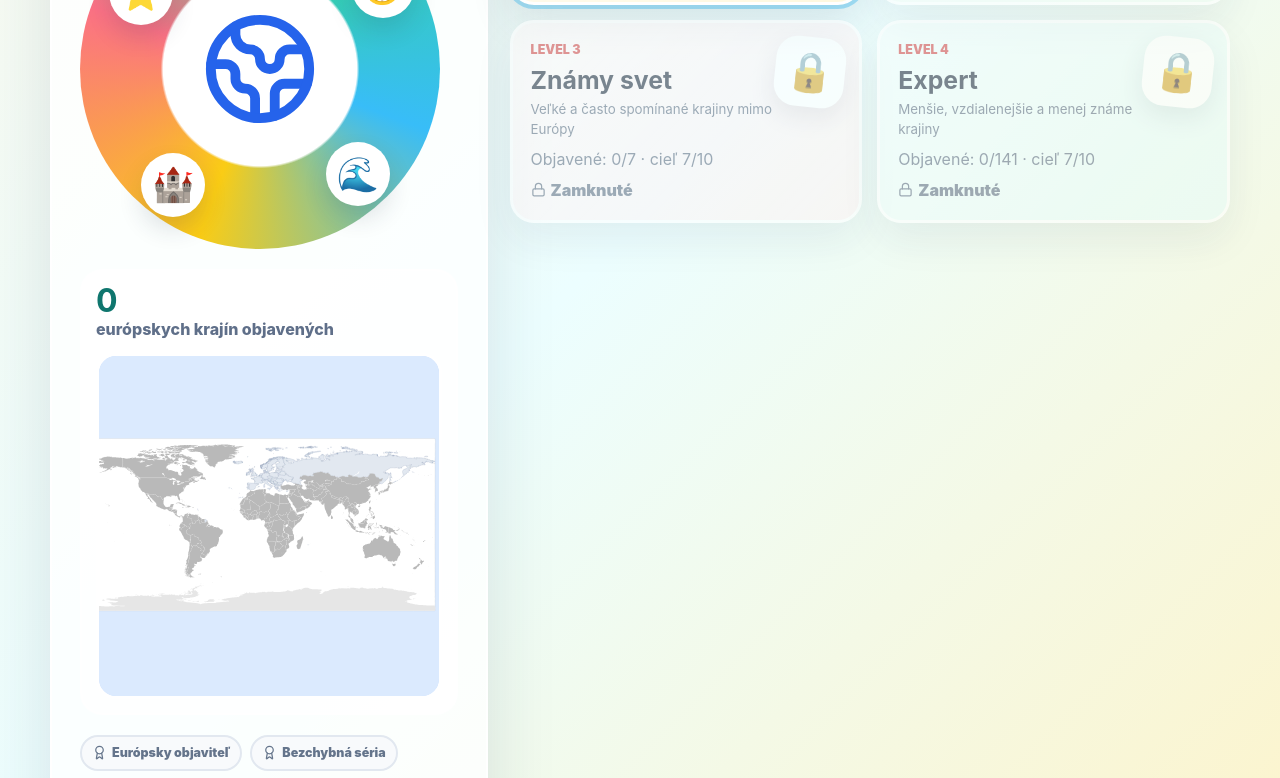
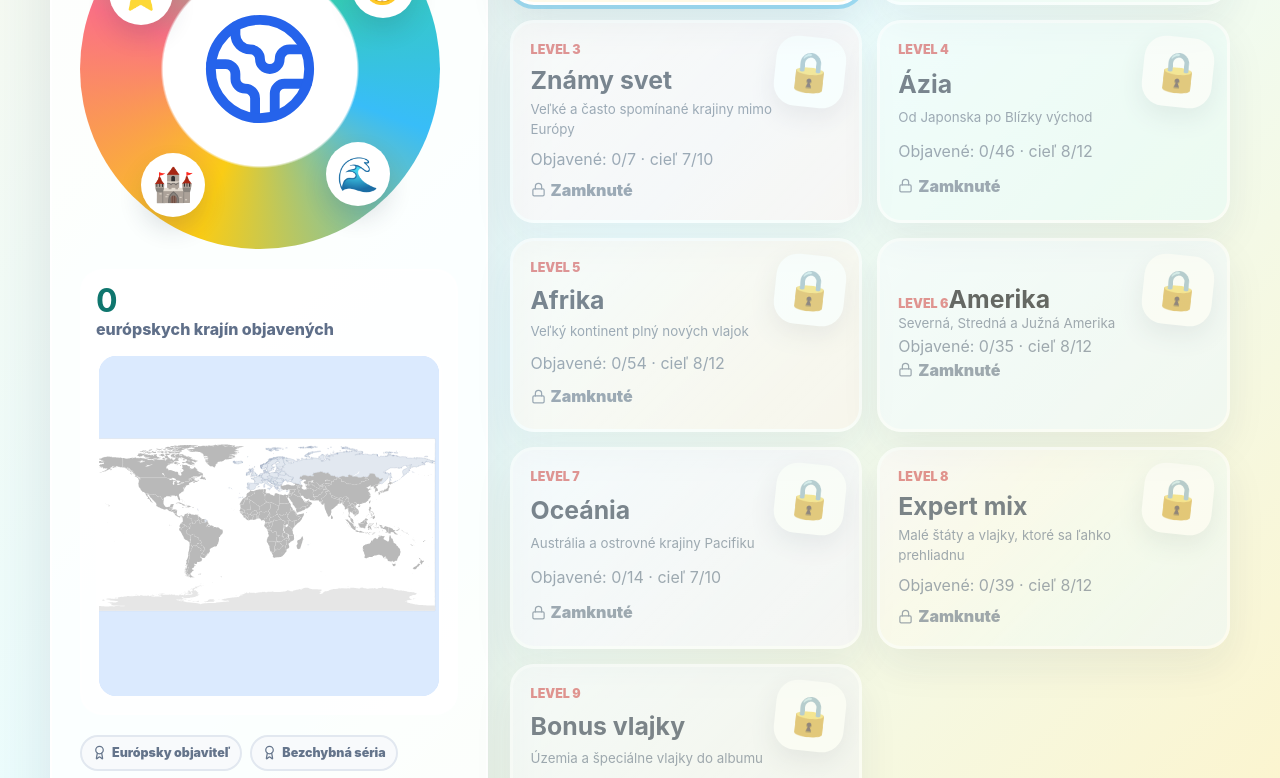
Before and after one commit to oaki/flags, a React (Vite) app: page / in a window 1280 px wide. Shown: the part 800-1578 px from the top of the page. Built offline with nearby package versions, Linux system fonts and the light colour scheme.

Commit message:
Split flag progression into regional levels

```diff
--- a/package.json
+++ b/package.json
@@ -1,7 +1,7 @@
 {
   "name": "flag-world-kids",
   "private": true,
-  "version": "0.1.16",
+  "version": "0.1.17",
   "type": "module",
   "scripts": {
     "dev": "vite --host 0.0.0.0",
--- a/src/App.tsx
+++ b/src/App.tsx
@@ -47,8 +47,8 @@ const regionNames: Record<string, string> = {
   Oceania: 'Oceánia',
 };
 
-const levelIcons = ['⭐', '🏰', '🌎', '🧭', '☀️', '🌊', '🔎', '🌍'];
-const levelThemes = ['sunny', 'forest', 'coral', 'jade', 'gold', 'ocean', 'violet', 'rainbow'];
+const levelIcons = ['⭐', '🏰', '🌎', '🧭', '☀️', '🌽', '🌊', '🔎', '🎒'];
+const levelThemes = ['sunny', 'forest', 'coral', 'jade', 'gold', 'ocean', 'violet', 'rainbow', 'slate'];
 const soundStorageKey = 'flag-world-kids-sound-v1';
 const voiceStorageKey = 'flag-world-kids-voice-v1';
 const difficultyStorageKey = 'flag-world-kids-difficulty-v1';
@@ -1029,7 +1029,7 @@ const App = () => {
                 Každá správna odpoveď odomkne novú krajinu v albume a krátky príbeh, ktorý si dieťa ľahko zapamätá.
               </p>
             </div>
-            <button className="adventure-button" type="button" onClick={() => startLevel(levels[1])}>
+            <button className="adventure-button" type="button" onClick={() => startLevel(levels[0])}>
               <Sparkles size={22} />
               Začať dobrodružstvo
             </button>
@@ -1183,8 +1183,8 @@ const App = () => {
               </span>
               <h2>Čo sa dieťa učí</h2>
             </div>
-            <button className="next-button" type="button" onClick={() => startLevel(levels[1])}>
-              Spustiť Európu
+            <button className="next-button" type="button" onClick={() => startLevel(levels[progress.currentLevel - 1] || levels[0])}>
+              Pokračovať v leveli
             </button>
           </div>
 
--- a/src/data/levels.ts
+++ b/src/data/levels.ts
@@ -32,14 +32,52 @@ const knownWorldCodes = [
   'IN',
 ];
 
+const expertFocusCodes = [
+  'AD',
+  'LI',
+  'SM',
+  'MC',
+  'VA',
+  'MT',
+  'IS',
+  'BH',
+  'BT',
+  'BN',
+  'MV',
+  'TL',
+  'DJ',
+  'KM',
+  'CV',
+  'ST',
+  'SC',
+  'GM',
+  'LS',
+  'SZ',
+  'BB',
+  'BS',
+  'BZ',
+  'DM',
+  'GD',
+  'LC',
+  'KN',
+  'VC',
+  'SR',
+  'FJ',
+  'KI',
+  'MH',
+  'FM',
+  'NR',
+  'PW',
+  'SB',
+  'TO',
+  'TV',
+  'VU',
+];
+
 const byRegion = (region: Country['region']) =>
   countries.filter((country) => country.region === region && country.independent).map((country) => country.code);
 
-const beginnerCodes = new Set([...easyCountryCodes, ...byRegion('Europe'), ...knownWorldCodes]);
-
-const expertCodes = countries
-  .filter((country) => country.independent && !beginnerCodes.has(country.code))
-  .map((country) => country.code);
+const bonusFlagCodes = countries.filter((country) => !country.independent).map((country) => country.code);
 
 export const levels: Level[] = [
   {
@@ -68,11 +106,51 @@ export const levels: Level[] = [
   },
   {
     id: 4,
-    title: 'Expert',
-    subtitle: 'Menšie, vzdialenejšie a menej známe krajiny',
+    title: 'Ázia',
+    subtitle: 'Od Japonska po Blízky východ',
+    targetScore: 8,
+    questionCount: 12,
+    countryCodes: byRegion('Asia'),
+  },
+  {
+    id: 5,
+    title: 'Afrika',
+    subtitle: 'Veľký kontinent plný nových vlajok',
+    targetScore: 8,
+    questionCount: 12,
+    countryCodes: byRegion('Africa'),
+  },
+  {
+    id: 6,
+    title: 'Amerika',
+    subtitle: 'Severná, Stredná a Južná Amerika',
+    targetScore: 8,
+    questionCount: 12,
+    countryCodes: byRegion('Americas'),
+  },
+  {
+    id: 7,
+    title: 'Oceánia',
+    subtitle: 'Austrália a ostrovné krajiny Pacifiku',
     targetScore: 7,
     questionCount: 10,
-    countryCodes: expertCodes,
+    countryCodes: byRegion('Oceania'),
+  },
+  {
+    id: 8,
+    title: 'Expert mix',
+    subtitle: 'Malé štáty a vlajky, ktoré sa ľahko prehliadnu',
+    targetScore: 8,
+    questionCount: 12,
+    countryCodes: expertFocusCodes,
+  },
+  {
+    id: 9,
+    title: 'Bonus vlajky',
+    subtitle: 'Územia a špeciálne vlajky do albumu',
+    targetScore: 8,
+    questionCount: 12,
+    countryCodes: bonusFlagCodes,
   },
 ];
 
--- a/src/game.ts
+++ b/src/game.ts
@@ -131,7 +131,27 @@ const shuffle = <T,>(items: T[]) => {
 };
 
 const getSimilarCodes = (code: string) => similarFlagGroups.find((group) => group.includes(code)) || [];
-const isMappableCountry = (country: Country) => country.code !== 'SS';
+const unmappableCountryCodes = new Set([
+  'AX',
+  'BQ',
+  'BV',
+  'IO',
+  'CW',
+  'TF',
+  'HM',
+  'HK',
+  'GS',
+  'SS',
+  'CC',
+  'MO',
+  'UM',
+  'NF',
+  'SX',
+  'SJ',
+  'TK',
+  'CX',
+]);
+const isMappableCountry = (country: Country) => !unmappableCountryCodes.has(country.code);
 
 const pickDistractors = (answer: Country, pool: Country[], optionCount: number, mode: GameMode) => {
   const similar = getSimilarCodes(answer.code)
--- a/src/styles.css
+++ b/src/styles.css
@@ -646,6 +646,10 @@ h1 {
 
 .trail-card.rainbow {
   --card-accent: linear-gradient(135deg, #fecdd3, #fde68a, #bbf7d0, #bae6fd);
+}
+
+.trail-card.slate {
+  --card-accent: #cbd5e1;
 }
 
 .trail-animal {
```
Also changed, not shown: 1 other file (tests, documents, lock files or other folders).
